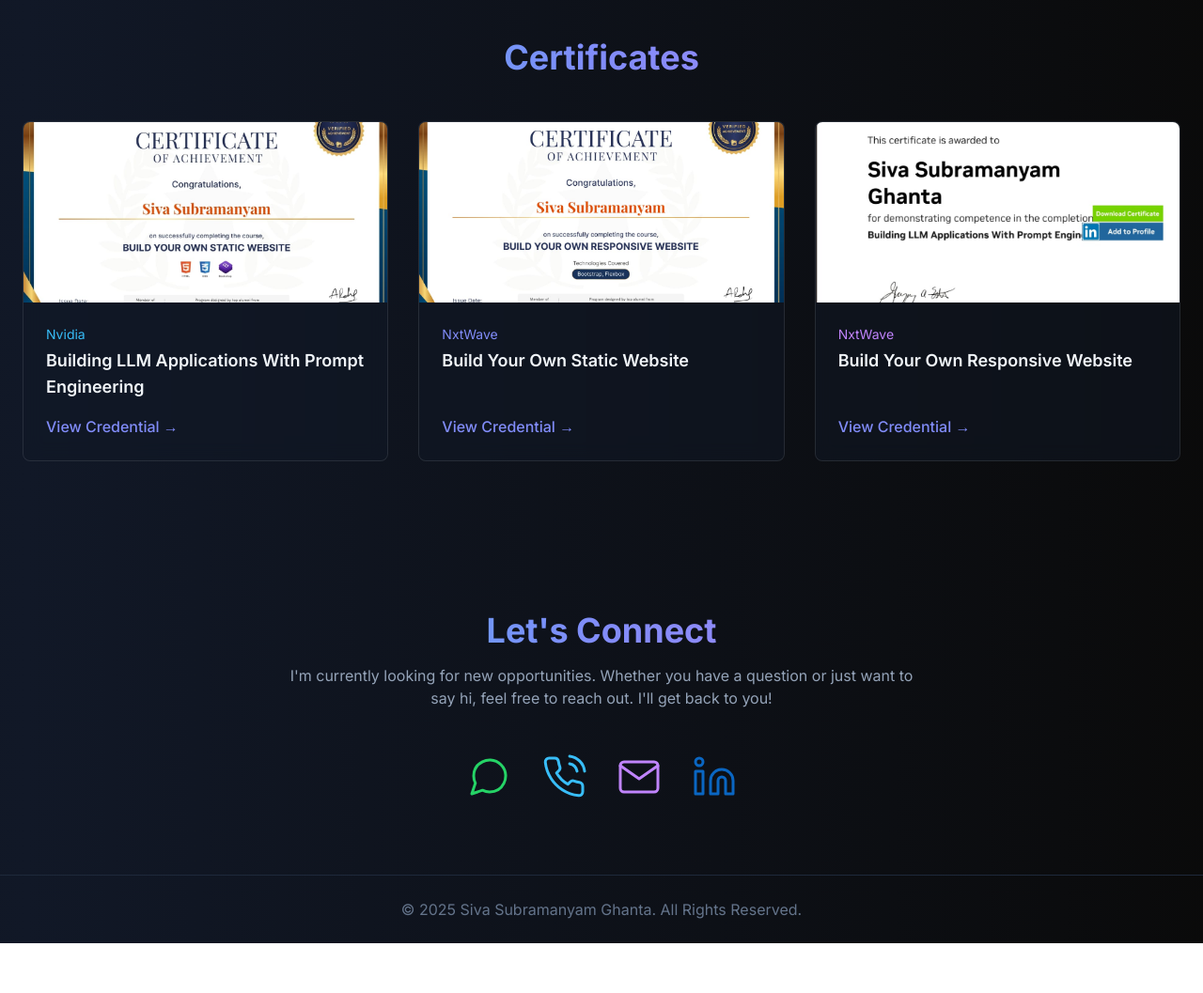
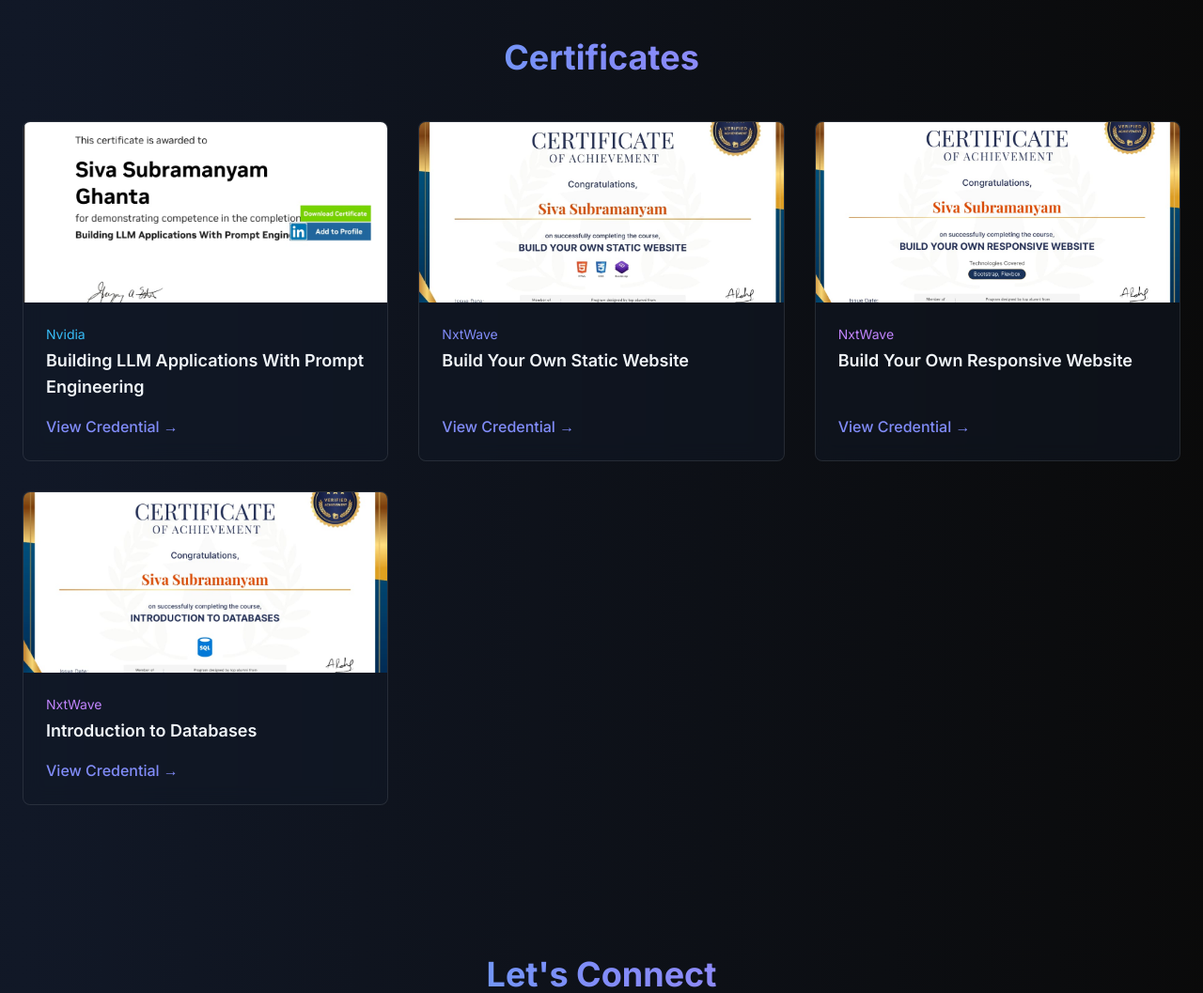
Before and after one commit to raiden-shogun-gif/my-portfolio, a plain HTML site: page index.html in a window 1280 px wide. Shown: the part 2260-3317 px from the top of the page at 94% size. Before the commit the page ends 3264 px from the top, so only its background shows below. Drawn offline with nearby package versions, Linux system fonts and the light colour scheme.

Commit message:
Recent commit on sep 10

```diff
--- a/index.html
+++ b/index.html
@@ -173,7 +173,7 @@
             <div class="grid grid-cols-1 md:grid-cols-2 lg:grid-cols-3 gap-8">
                 <!-- Certificate 1 -->
                 <div class="glass-card rounded-lg overflow-hidden flex flex-col transition-all duration-300 hover:border-sky-500 hover:-translate-y-2">
-                    <img src="images/static-website.jpg" alt="Nvidia Certificate" class="w-full h-48 object-cover cursor-pointer certificate-image">
+                    <img src="images/nvidia-llm.jpg" alt="Nvidia Certificate" class="w-full h-48 object-cover cursor-pointer certificate-image">
                     <div class="p-6 flex-grow flex flex-col">
                         <p class="text-sm text-sky-400">Nvidia</p>
                         <h3 class="text-lg font-semibold text-slate-100 mt-1 flex-grow">Building LLM Applications With Prompt Engineering</h3>
@@ -184,7 +184,7 @@
                 </div>
                 <!-- Certificate 2 -->
                 <div class="glass-card rounded-lg overflow-hidden flex flex-col transition-all duration-300 hover:border-sky-500 hover:-translate-y-2">
-                    <img src="images/responsive-website.jpg" alt="NxtWave Certificate" class="w-full h-48 object-cover cursor-pointer certificate-image">
+                    <img src="images/static-website.jpg" alt="NxtWave Certificate" class="w-full h-48 object-cover cursor-pointer certificate-image">
                     <div class="p-6 flex-grow flex flex-col">
                         <p class="text-sm text-indigo-400">NxtWave</p>
                         <h3 class="text-lg font-semibold text-slate-100 mt-1 flex-grow">Build Your Own Static Website</h3>
@@ -195,11 +195,21 @@
                 </div>
                 <!-- Certificate 3 -->
                 <div class="glass-card rounded-lg overflow-hidden flex flex-col transition-all duration-300 hover:border-sky-500 hover:-translate-y-2">
-                    <img src="images/nvidia-llm.jpg" alt="NxtWave Certificate" class="w-full h-48 object-cover cursor-pointer certificate-image">
+                    <img src="images/responsive-website.jpg" alt="NxtWave Certificate" class="w-full h-48 object-cover cursor-pointer certificate-image">
                     <div class="p-6 flex-grow flex flex-col">
                         <p class="text-sm text-purple-400">NxtWave</p>
                         <h3 class="text-lg font-semibold text-slate-100 mt-1 flex-grow">Build Your Own Responsive Website</h3>
                         <a href="https://certificates.ccbp.in/academy/build-your-own-responsive-website?id=ZYCQBMFOQB" target="_blank" rel="noopener noreferrer" class="mt-4 text-indigo-400 font-medium self-start hover:underline">
+                            View Credential &rarr;
+                        </a>
+                    </div>
+                </div>
+		<div class="glass-card rounded-lg overflow-hidden flex flex-col transition-all duration-300 hover:border-sky-500 hover:-translate-y-2">
+                    <img src="images/dbms.jpg" alt="NxtWave Certificate" class="w-full h-48 object-cover cursor-pointer certificate-image">
+                    <div class="p-6 flex-grow flex flex-col">
+                        <p class="text-sm text-purple-400">NxtWave</p>
+                        <h3 class="text-lg font-semibold text-slate-100 mt-1 flex-grow">Introduction to Databases</h3>
+                        <a href="https://certificates.ccbp.in/academy/introduction-to-databases?id=IXUOQOJVCI" target="_blank" rel="noopener noreferrer" class="mt-4 text-indigo-400 font-medium self-start hover:underline">
                             View Credential &rarr;
                         </a>
                     </div>
```
Also changed, not shown: images/dbms.jpg (added).
